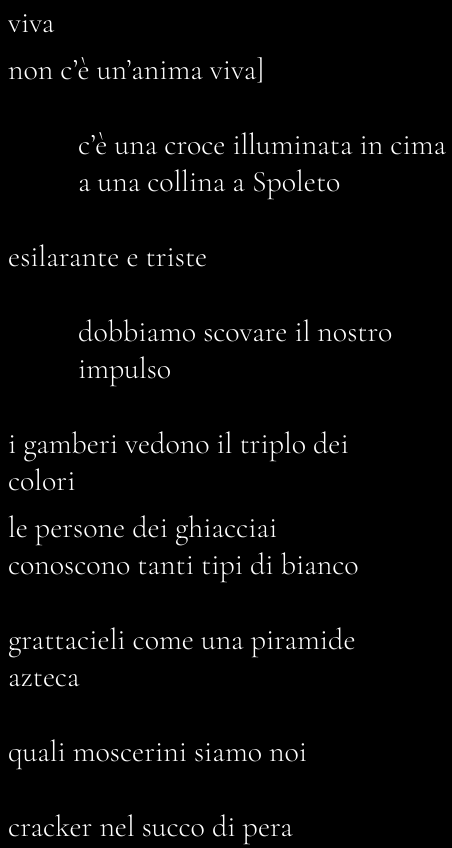
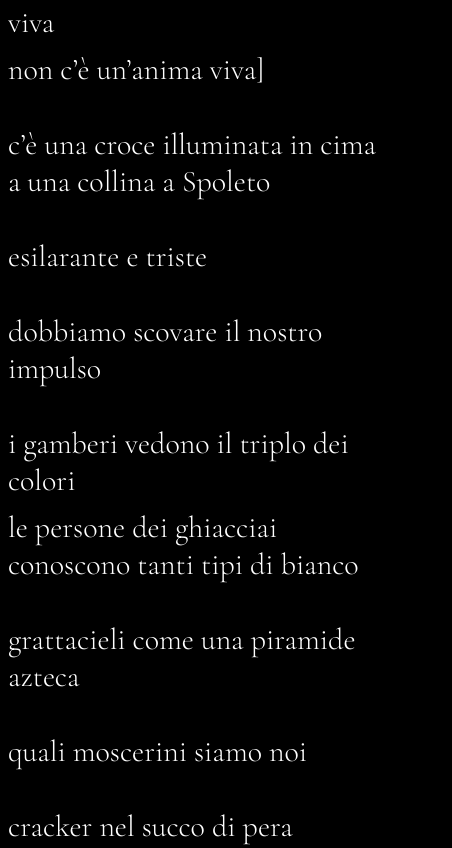
Before and after one commit to DISERTARE/FLUGBLATT, a plain HTML site: page 21.Pagina_quattro.html in a window 390 px wide. Shown: the part 8480-9328 px from the top of the page, 452 px wide, since content can reach past the window. Drawn offline with nearby package versions, Linux system fonts and the light colour scheme; a web font is replaced by a local one.

Commit message:
Update CSS_Pagine_flug2.css

```diff
--- a/CSS_Flugblatt/CSS_Pagine_flug2.css
+++ b/CSS_Flugblatt/CSS_Pagine_flug2.css
@@ -311,6 +311,23 @@ h2 {
 
 }
 
+#semileft {
+
+    display: block;
+
+	text-align: left;
+
+    margin-left: 0px;
+
+	width: 100%;
+
+	font-family: 'Cormorant Garamond', serif;
+
+	font-size: 30px;
+
+    color: white;
+}
+
     #right {
 
 	text-align: right;
```
